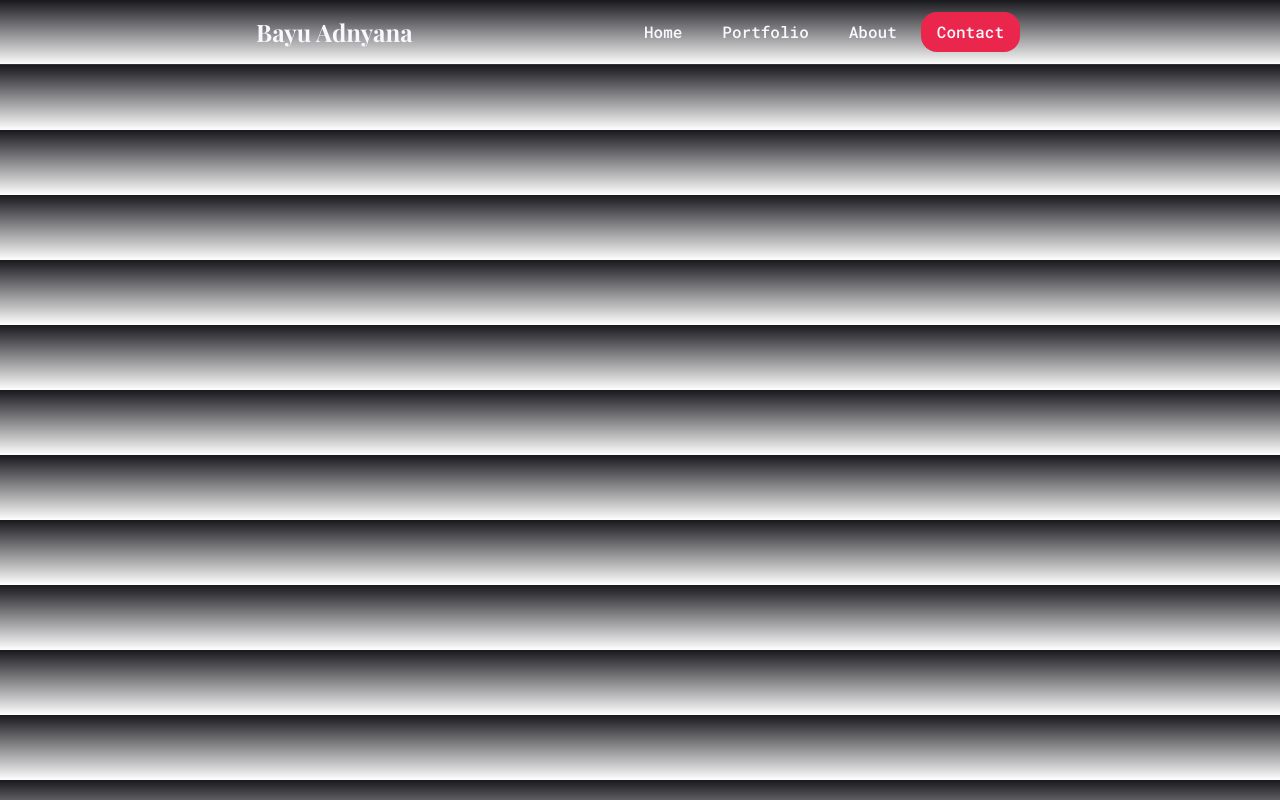
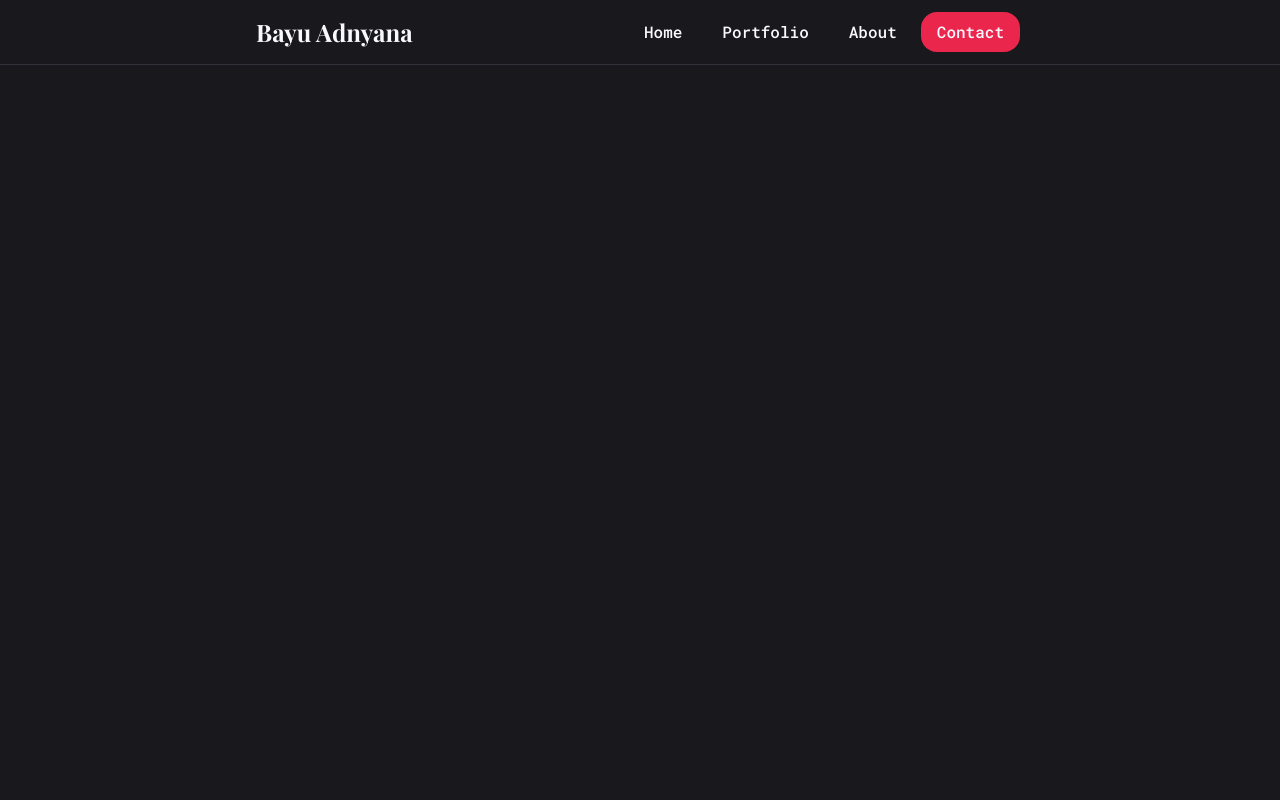
Before and after one commit to 0Adnyana/portfolio-bayuadnyana, a Next.js app: page / in a window 1280 px wide. Built offline with nearby package versions, Linux system fonts and the light colour scheme; a web font is replaced by a local one.

Commit message:
Update globals.css

```diff
--- a/app/globals.css
+++ b/app/globals.css
@@ -2,13 +2,13 @@
 @tailwind components;
 @tailwind utilities;
 
-:root {
+/* :root {
   --foreground-rgb: 0, 0, 0;
   --background-start-rgb: 214, 219, 220;
   --background-end-rgb: 255, 255, 255;
-}
+} */
 
-@media (prefers-color-scheme: dark) {
+/* @media (prefers-color-scheme: dark) {
   :root {
     --foreground-rgb: 255, 255, 255;
     --background-start-rgb: 0, 0, 0;
@@ -30,4 +30,7 @@ body {
   .text-balance {
     text-wrap: balance;
   }
+} */
+
+body {
 }
```
